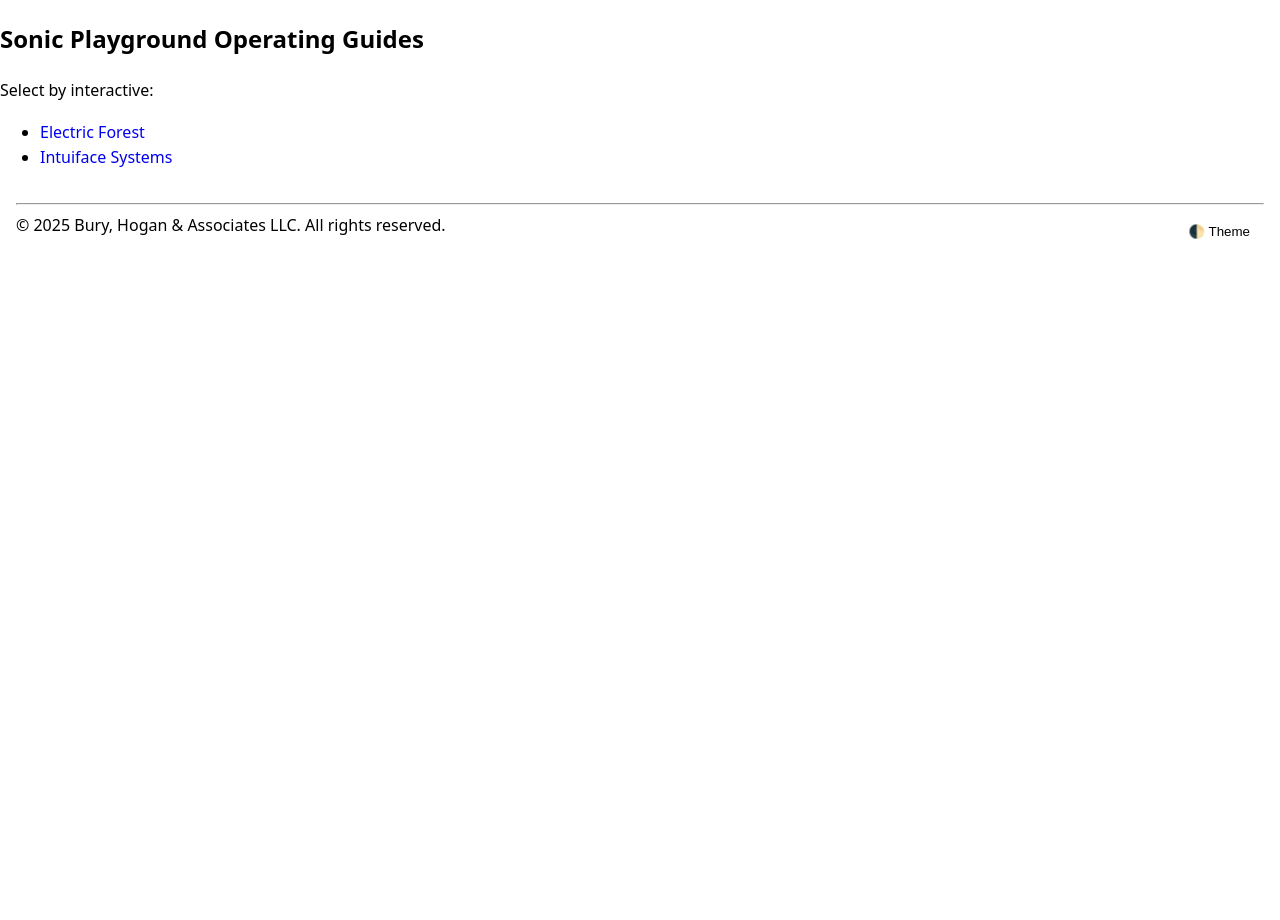
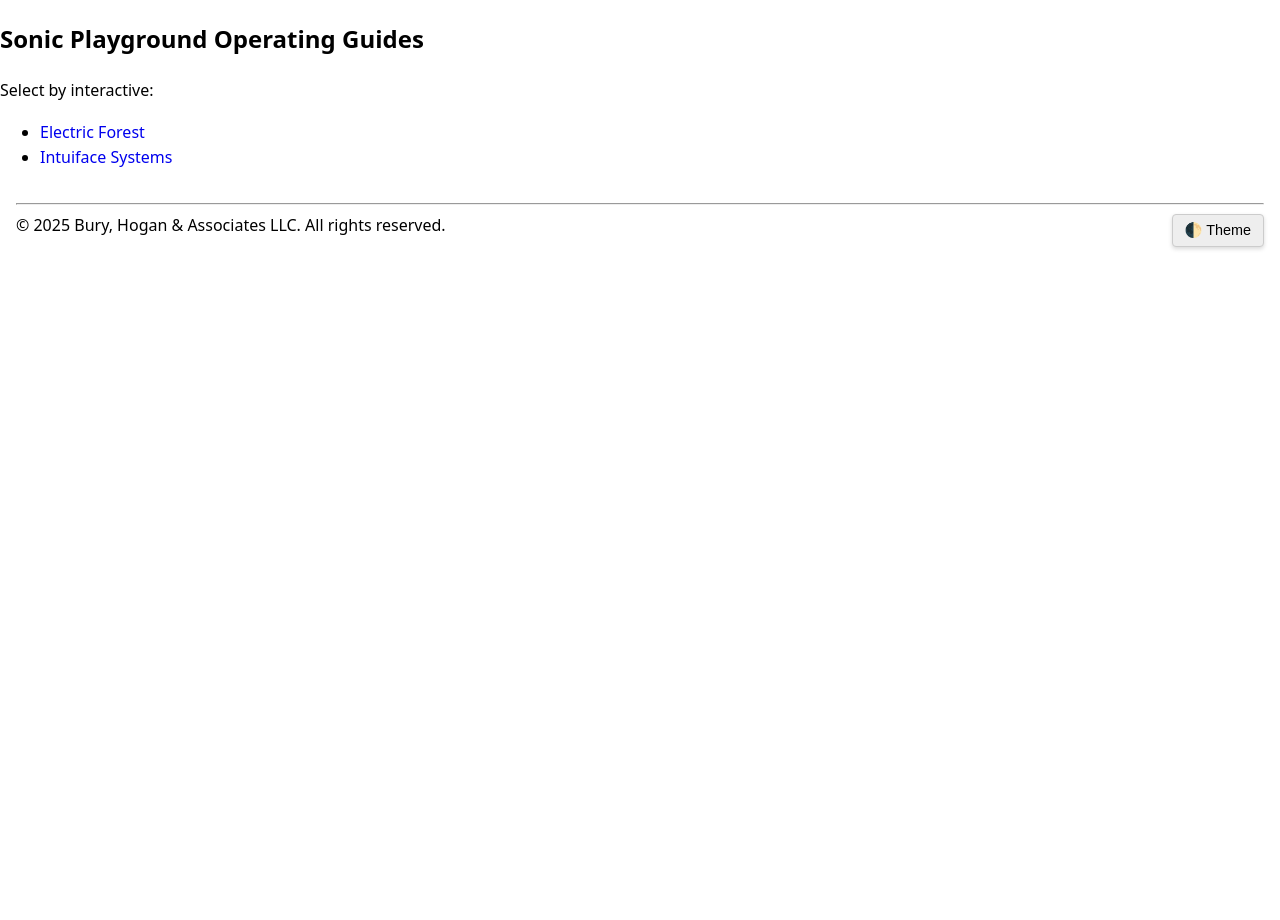
Before and after one commit to buryhoganllc/sonic-playground-guides, a Jekyll site: the page built from index.md, in a window 1280 px wide. Built offline with Jekyll 4.4.1, drawn with Linux system fonts in a browser that asks for light colours.

Commit message:
update all theme toggle files

```diff
--- a/assets/css/theme-toggle.css
+++ b/assets/css/theme-toggle.css
@@ -1,36 +1,52 @@
-/* theme-toggle.css - theming & toggle control */
+/* ===================================================== */
+/* theme-toggle.css – Visual styles for the theme button */
+/* ===================================================== */
 
-/* ... keep all your :root and [data-theme="dark"] variables from earlier ... */
+/* Base button look */
+#theme-toggle {
+  background: var(--button-bg, #eee);
+  color: var(--button-text, #000);
+  border: 1px solid var(--border, #ccc);
+  border-radius: 4px;
+  padding: 0.5rem 0.75rem;
+  font-size: 0.9rem;
+  cursor: pointer;
+  line-height: 1;
+  user-select: none;
 
-/* Fixed toggle button (now inside footer HTML but visually floats) */
-#theme-toggle {
-  position: fixed;
-  right: 1rem;
-  bottom: 1rem;
-  z-index: 1000;
-  display: inline-flex;
-  align-items: center;
-  gap: .5rem;
-  background: var(--card);
-  color: var(--fg);
-  border: 1px solid var(--border);
-  border-radius: 999px;
-  padding: .5rem .875rem;
-  box-shadow: var(--shadow);
-  cursor: pointer;
-  transition: background-color .2s ease, border-color .2s ease, color .2s ease;
+  /* Shadow for depth */
+  box-shadow: 0 2px 4px rgba(0,0,0,0.15);
 }
 
+/* Hover & focus states */
+#theme-toggle:hover,
 #theme-toggle:focus {
-  outline: 2px solid color-mix(in oklab, var(--accent) 45%, transparent);
-  outline-offset: 2px;
+  background: var(--button-hover-bg, #ddd);
+  outline: none;
 }
 
-#theme-toggle:hover {
-  border-color: color-mix(in oklab, var(--accent) 35%, var(--border));
+/* Optional: Active click feedback */
+#theme-toggle:active {
+  transform: scale(0.97);
+  box-shadow: 0 1px 2px rgba(0,0,0,0.2);
 }
 
-/* Optional: Avoid overlap with very short pages where footer touches viewport bottom */
-body {
-  padding-bottom: 3.5rem; /* space for toggle */
+/* ========================= */
+/* Light mode overrides      */
+/* ========================= */
+html[data-theme='light'] {
+  --button-bg: #f5f5f5;
+  --button-hover-bg: #e5e5e5;
+  --button-text: #222;
+  --border: #bbb;
 }
+
+/* ========================= */
+/* Dark mode overrides       */
+/* ========================= */
+html[data-theme='dark'] {
+  --button-bg: #333;
+  --button-hover-bg: #444;
+  --button-text: #f5f5f5;
+  --border: #555;
+}
--- a/assets/css/theme.css
+++ b/assets/css/theme.css
@@ -39,7 +39,7 @@
   border-top: 1px solid var(--border);
   box-shadow: var(--shadow);
   position: relative; /* container for absolute docking */
-  z-index: 1; /* ensures footer content layers cleanly */
+  z-index: 1;          /* ensures footer content layers cleanly */
 }
 
 .site-footer hr {
@@ -50,28 +50,32 @@
   margin: 0.5rem 0;
 }
 
-/* ===================================== */
-/* Theme toggle – safe defaults + motion */
-/* ===================================== */
+/* ================================= */
+/* Theme toggle – class‑driven states*/
+/* ================================= */
 #theme-toggle {
   margin: 0;
-  position: fixed;        /* default floating state */
-  bottom: 1rem;
-  right: 1rem;
-  display: inline-block;  /* avoids full-width block quirks */
+  display: inline-block; /* prevents full-width stretching */
   z-index: 2147483647;    /* max practical value to stay on top */
   pointer-events: auto;   /* ensure clickability even over overlays */
-
-  /* Smooth transition between float & dock */
   transition:
     bottom 0.25s ease,
     right 0.25s ease,
     transform 0.25s ease;
 }
 
-/* Docked state — JS will set absolute positioning inside footer */
-.site-footer #theme-toggle {
+/* Floating (default) */
+#theme-toggle.floating {
+  position: fixed;
+  bottom: 1rem;
+  right: 1rem;
+}
+
+/* Docked inside footer */
+#theme-toggle.docked {
   position: absolute;
+  bottom: 1rem;
+  right: 1rem;
 }
 
 /* Optional: subtle hover lift */
@@ -88,7 +92,6 @@
 }
 
 /* ========================= */
-/* Notes                     */
+/* Visual styles for button  */
 /* ========================= */
-/* All theme-specific button colors, borders, and dark/light
-   variations should remain in theme-toggle.css */
+/* Keep actual colors/borders/themes in theme-toggle.css */
```
